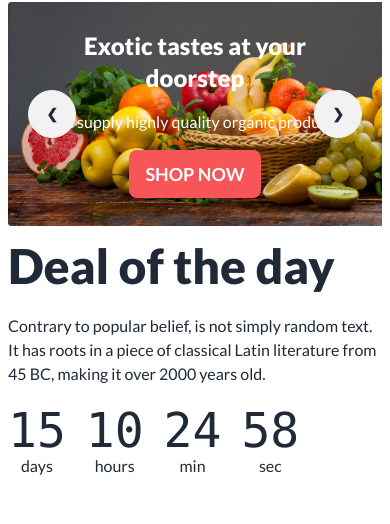
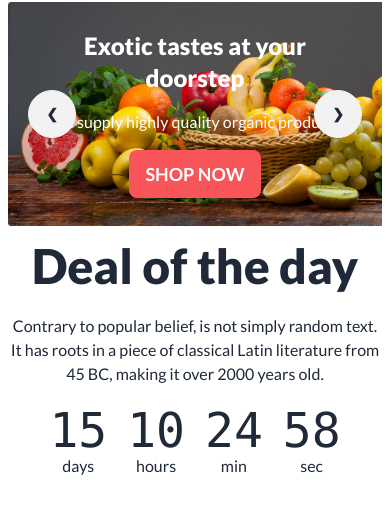
Before and after one commit to nayanrashed/fruit-brust-rashed, a plain HTML site: page index.html in a window 390 px wide. Shown: the part 98-622 px from the top of the page. Drawn offline with nearby package versions, Linux system fonts and the light colour scheme; grey boxes are pictures that could not be loaded.

```diff
--- a/index.html
+++ b/index.html
@@ -157,7 +157,7 @@
   <main>
     <!-- deal of the day -->
     <section class="max-w-screen-2xl px-2 py-2 lg:px-12 lg:py-10 mx-auto">
-      <div class="flex flex-col lg:flex-row justify-between">
+      <div class="flex flex-col text-center lg:flex-row lg:justify-between">
         <div class="mb-5 md:mb-0">
           <h3 class="text-5xl font-extrabold mb-6">Deal of the day</h3>
           <p class="lg:pr-80">Contrary to popular belief, is not simply random text. It has roots in a piece of
@@ -166,7 +166,7 @@
             making it over 2000 years old.</p>
         </div>
         <!-- countdown -->
-        <div class="grid grid-flow-col gap-5 text-center auto-cols-max">
+        <div class="grid grid-flow-col gap-5 text-center auto-cols-max mx-auto">
           <div class="flex flex-col">
             <span class="countdown font-mono text-5xl">
               <span style="--value:15;"></span>
```
